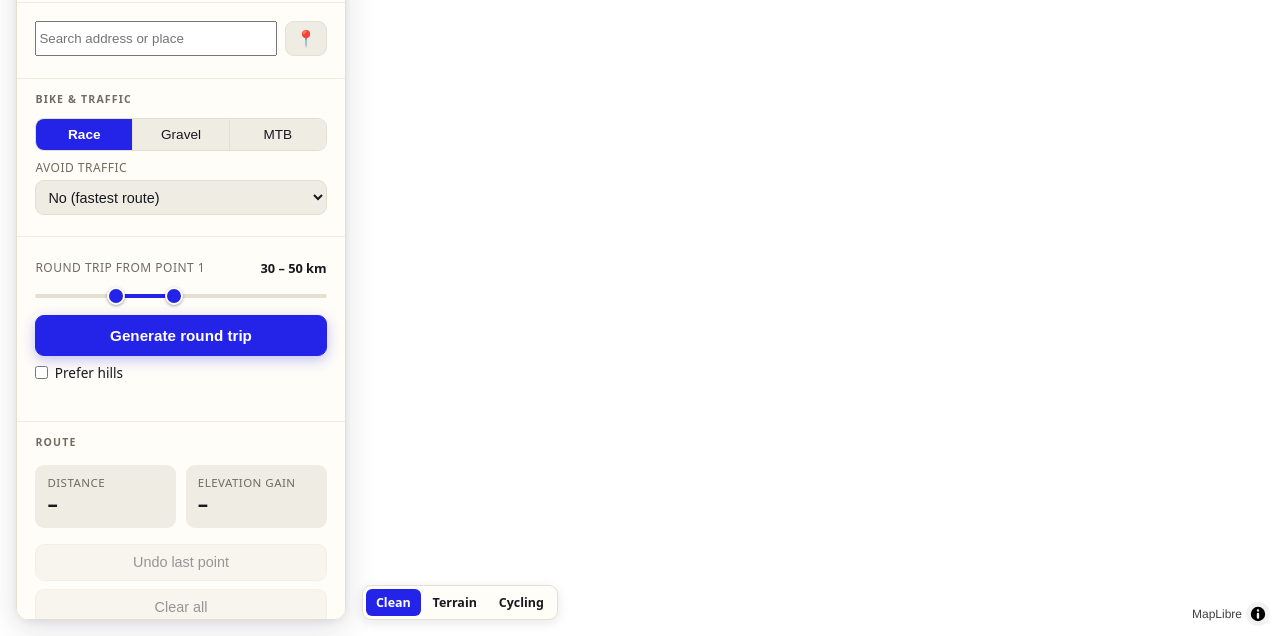
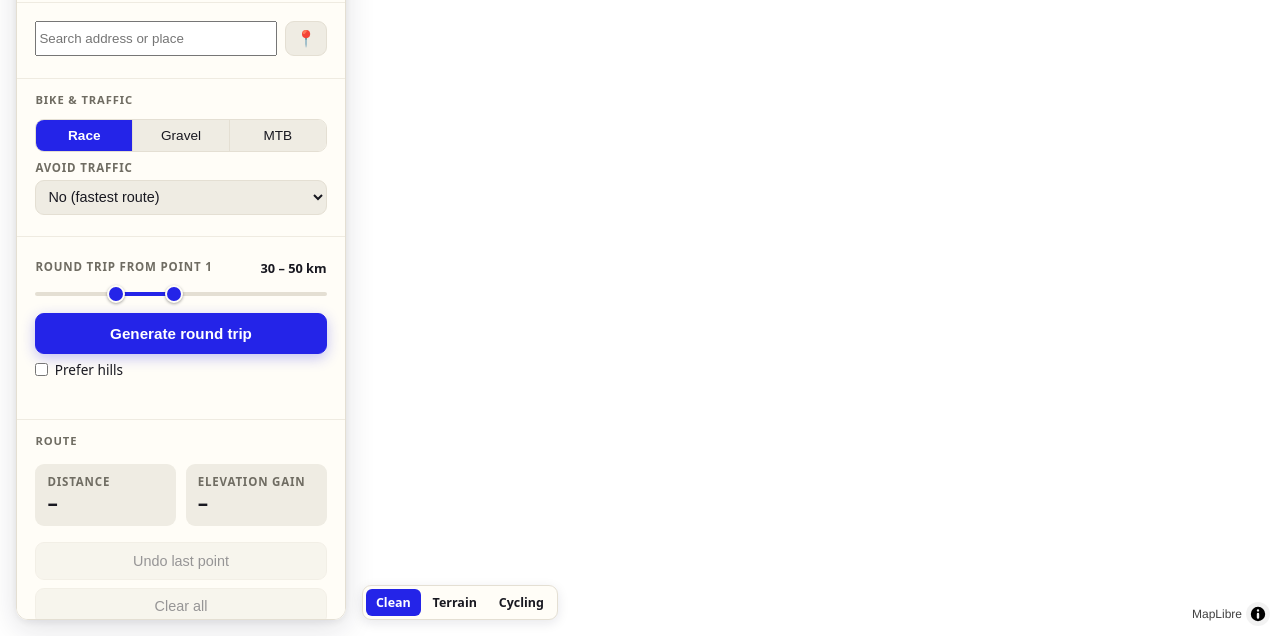
Before and after one commit to cleyten/Lightroute, a website built with Vite: page index.html in a window 1280 px wide. Shown: the part 164-800 px from the top of the page. Built offline with nearby package versions, Linux system fonts and the light colour scheme; no server answers.

Commit message:
Redesign: unify sidebar label typography
Make all micro-labels (field, stat, section, group) bold uppercase at a
consistent size and letter-spacing so sub-headers like "Climbs" and
"Coffee stop" read as clearly as the group headers. Keep input and
select text at normal weight.

Co-Authored-By: Claude Opus 4.8 <noreply@anthropic.com>

```diff
--- a/src/style.css
+++ b/src/style.css
@@ -116,9 +116,9 @@ body,
 .group-label {
   display: block;
   margin: 0 0 0.55rem;
-  font-size: 0.66rem;
+  font-size: 0.7rem;
   text-transform: uppercase;
-  letter-spacing: 0.11em;
+  letter-spacing: 0.08em;
   color: var(--color-muted);
   font-weight: 700;
 }
@@ -248,12 +248,15 @@ select {
   font-weight: 600;
 }
 
+/* Shared micro-label typography: uppercase, bold, muted but readable.
+   Used by field labels, stat labels, section labels and group labels. */
 .field {
   display: block;
   margin: 0.5rem 0;
-  font-size: 0.75rem;
+  font-size: 0.72rem;
+  font-weight: 700;
   text-transform: uppercase;
-  letter-spacing: 0.04em;
+  letter-spacing: 0.07em;
   color: var(--color-muted);
 }
 
@@ -261,9 +264,12 @@ select {
 .field input {
   display: block;
   width: 100%;
-  margin-top: 0.25rem;
+  margin-top: 0.3rem;
   padding: 0.45rem 0.5rem;
   font-size: 0.9rem;
+  font-weight: 400;
+  letter-spacing: normal;
+  text-transform: none;
   border: 1px solid var(--color-border);
   border-radius: var(--radius-sm);
   background: var(--color-surface);
@@ -330,8 +336,9 @@ select {
 .stat-label {
   display: block;
   font-size: 0.72rem;
+  font-weight: 700;
   text-transform: uppercase;
-  letter-spacing: 0.04em;
+  letter-spacing: 0.07em;
   color: var(--color-muted);
 }
 
@@ -588,10 +595,11 @@ select {
 .section-label {
   display: block;
   font-size: 0.72rem;
+  font-weight: 700;
   text-transform: uppercase;
-  letter-spacing: 0.04em;
+  letter-spacing: 0.07em;
   color: var(--color-muted);
-  margin-bottom: 0.3rem;
+  margin-bottom: 0.35rem;
 }
 
 #climbs-list {
```
